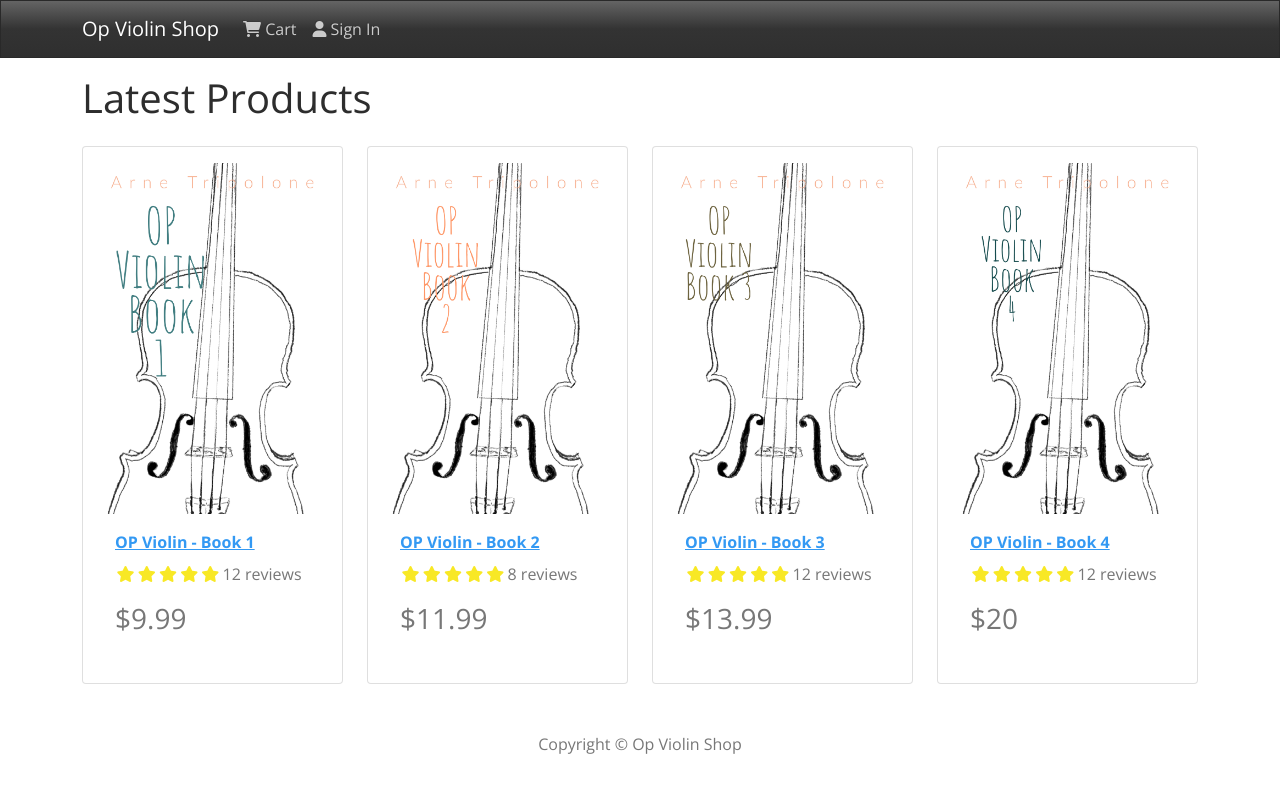
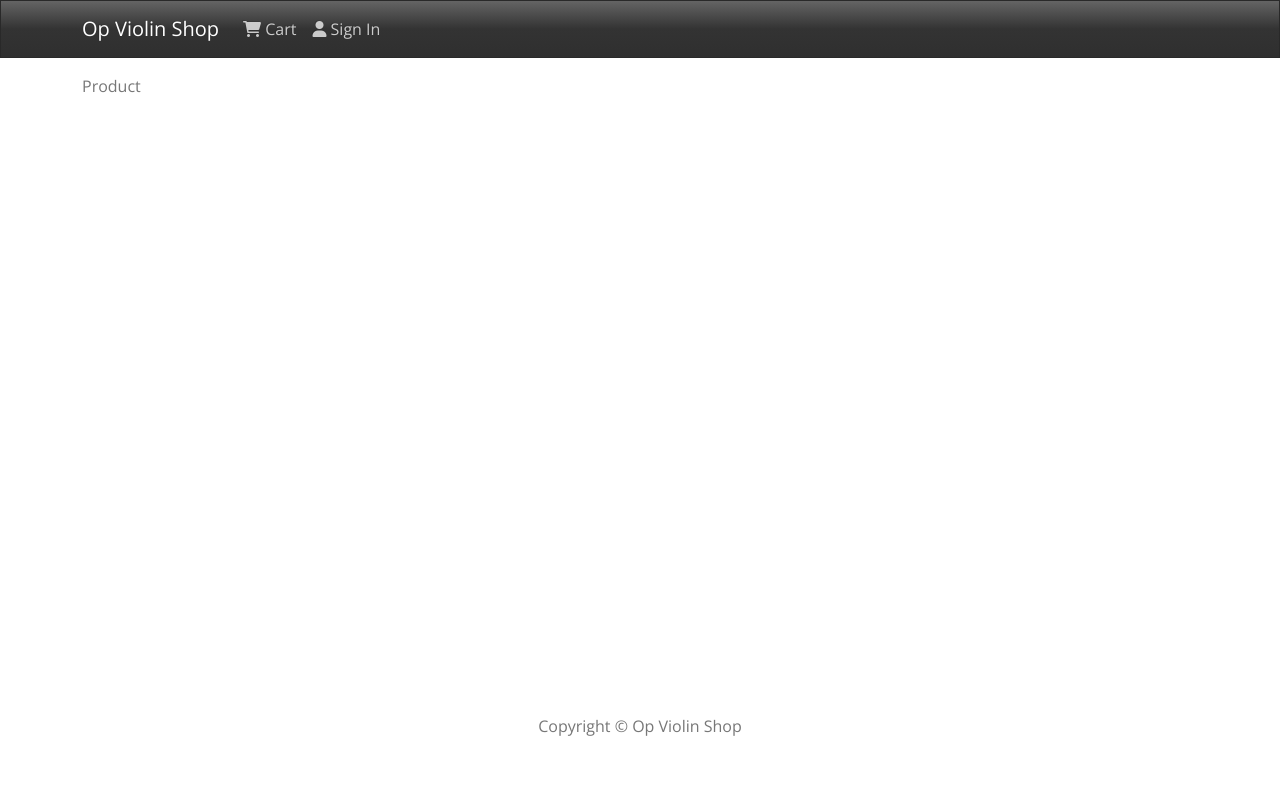
Before and after one commit to ArneTripolone/op-violin-shop, a React (Create React App) app in the folder frontend/: page /product/1 in a window 1280 px wide. Shown: the top 792 px of the page. Built offline with nearby package versions, Linux system fonts and the light colour scheme.

Commit message:
Implemented react router

```diff
--- a/frontend/src/App.js
+++ b/frontend/src/App.js
@@ -1,21 +1,23 @@
 import React from 'react';
+import { BrowserRouter as Router, Route } from 'react-router-dom'
 import { Container } from 'react-bootstrap'
 import Header from './components/Header'
 import Footer from './components/Footer'
 import HomeScreen from './screens/HomeScreen'
-
+import ProductScreen from './screens/ProductScreen'
 
 const App = () => {
   return (
-    <div>
+    <Router>
       <Header />
       <main className='py-3'>
         <Container>
-          <HomeScreen />
+          <Route path='/' component={HomeScreen} exact />
+          <Route path='/product/:id' component={ProductScreen} />
         </Container>
       </main>
       <Footer />
-    </div>
+    </Router>
   )
 }
 
--- /dev/null
+++ b/frontend/src/screens/ProductScreen.js
@@ -0,0 +1,7 @@
+import React from 'react'
+
+const ProductScreen = () => {
+    return <div>Product</div>
+}
+
+export default ProductScreen
```
Also changed, not shown: 1 other file (tests, documents, lock files or other folders).
